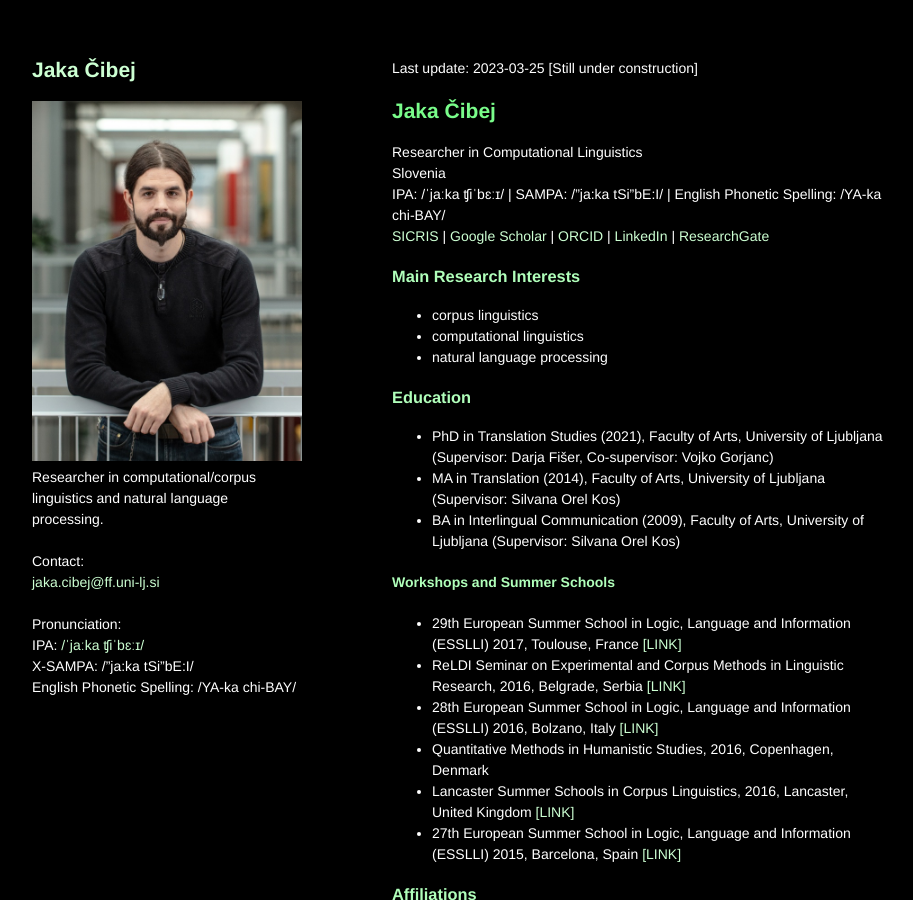
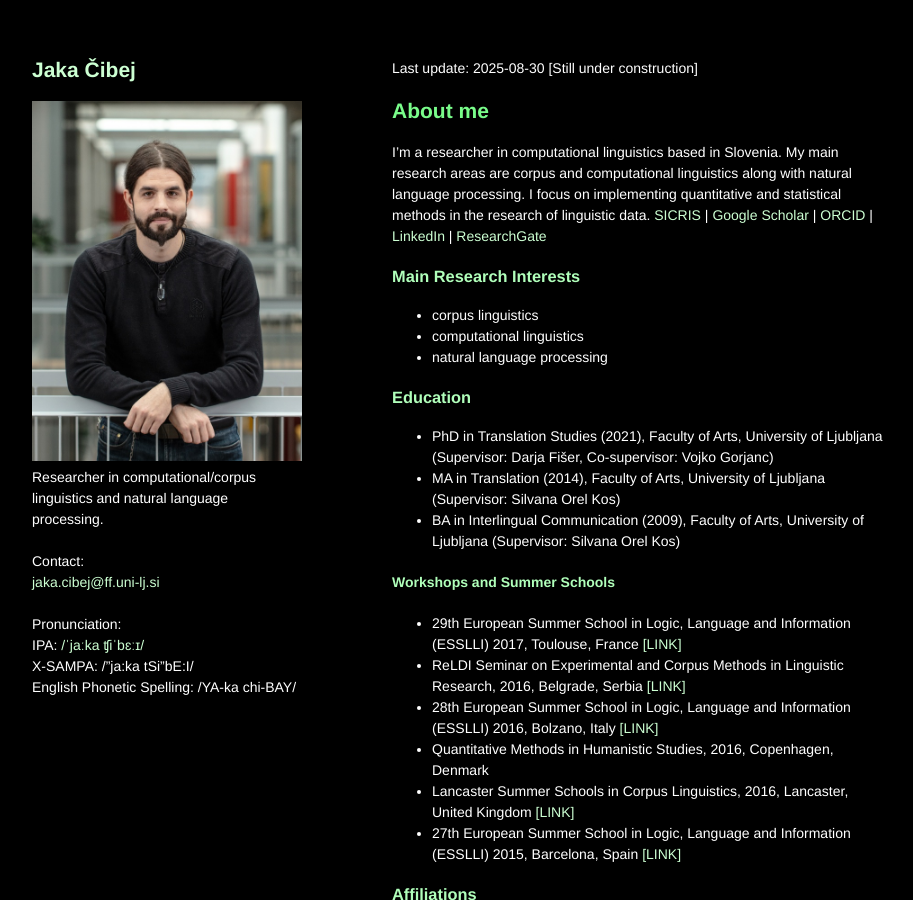
Before and after one commit to jakacibej/jakacibej.github.io, a Jekyll site: the page built from index.md, in a window 1280 px wide and 900 px high. Shown: the whole window, without its empty margins (178-1091 px from the left). Built offline with Jekyll 4.4.1, drawn with Linux system fonts in a browser that asks for light colours; our own code applies the rules of GitHub Pages for plain Markdown files; a script that is not in the unit is left out.

Commit message:
Updated index.md
Updated index.md

```diff
--- a/index.md
+++ b/index.md
@@ -1,11 +1,9 @@
-Last update: 2023-03-25
+Last update: 2025-08-30
 [Still under construction]
 
 <!--![Image](jc_fri_profile.png)-->
-## Jaka Čibej
-Researcher in Computational Linguistics
-Slovenia
-IPA: /ˈjaːka ʧiˈbɛːɪ/ | SAMPA: /"ja:ka tSi"bE:I/ | English Phonetic Spelling: /YA-ka chi-BAY/
+## About me
+I'm a researcher in computational linguistics based in Slovenia. My main research areas are corpus and computational linguistics along with natural language processing. I focus on implementing quantitative and statistical methods in the research of linguistic data.
 [SICRIS](https://cris.cobiss.net/ecris/si/sl/researcher/42448) | [Google Scholar](https://scholar.google.com/citations?user=n56k8E0AAAAJ&hl=en) | [ORCID](https://orcid.org/0000-0002-3037-6848) | [LinkedIn](https://si.linkedin.com/in/jaka-%C4%8Dibej-18575585) | [ResearchGate](https://www.researchgate.net/profile/Jaka-Cibej-2)
 
 ### Main Research Interests
```
